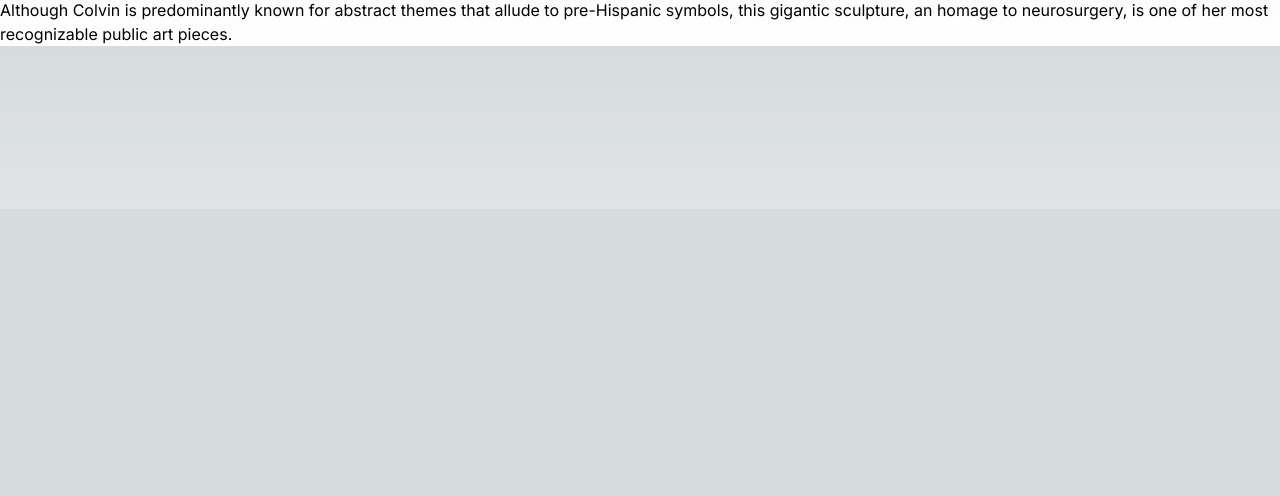
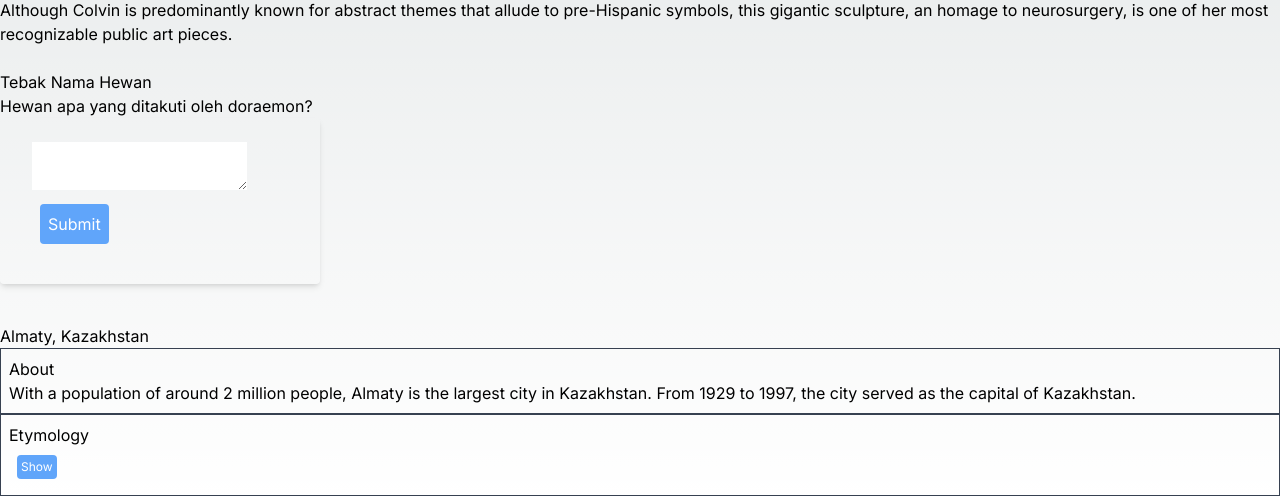
Before and after one commit to Kynantio/04-event-dan-state, a Next.js app: page / in a window 1280 px wide. Shown: the part 591-1087 px from the top of the page. Before the commit the page ends 800 px from the top, so only its background shows below. Built offline with nearby package versions, Linux system fonts and the light colour scheme.

Commit message:
Done Praktikum 5 & 6

```diff
--- /dev/null
+++ b/src/app/component/accordion.tsx
@@ -0,0 +1,38 @@
+import React, { useState } from "react";
+
+export default function Accordion() {
+    const [activeIndex, setActiveIndex] = useState(0);
+
+    return (
+        <>
+            <h2>Almaty, Kazakhstan</h2>
+            <Panel
+                title="About"
+                isActive={activeIndex === 0}
+                onShow={() => setActiveIndex(0)}
+            >
+                With a population of around 2 million people, Almaty is the largest city in Kazakhstan. From 1929 to 1997, the city served as the capital of Kazakhstan.
+            </Panel>
+            <Panel
+                title="Etymology"
+                isActive={activeIndex === 1}
+                onShow={() => setActiveIndex(1)}
+            >
+                The name "Almaty" comes from the Kazakh word "алма" (alma), which means "apple" and is often translated as "full of apples". In fact, the Almaty region is believed to be the possible ancestor of modern domesticated apples.
+            </Panel>
+        </>
+    );
+}
+
+function Panel({ title, children, isActive, onShow }) {
+    return (
+        <section className="panel border border-gray-700 p-2">
+            <h3>{title}</h3>
+            {isActive ? (
+                <p>{children}</p>
+            ) : (
+                <button className="bg-blue-400 text-xs text-white p-1 rounded m-2" onClick={onShow}>Show</button>
+            )}
+        </section>
+    );
+}
--- /dev/null
+++ b/src/app/component/chat.tsx
@@ -0,0 +1,73 @@
+import React, { useState } from 'react';
+
+const contacts = [
+    { name: 'Taylor', email: 'taylor@mail.com' },
+    { name: 'Alice', email: 'alice@mail.com' },
+    { name: 'Bob', email: 'bob@mail.com' }
+];
+
+export function ContactList({ selectedContact, contacts, onSelect }) {
+    return (
+        <section className="contact-list">
+            <ul className='w-full'>
+                {contacts.map(contact =>
+                    <li key={contact.email}>
+                        <button
+                            className="text-xs bg-blue-400 rounded p-1 m-2 text-white"
+                            onClick={() => onSelect(contact)}>
+                            {contact.name}
+                        </button>
+                    </li>
+                )}
+            </ul>
+        </section>
+    );
+}
+
+export function Chat({ contact }) {
+    const [text, setText] = useState('');
+    return (
+        <section className="chat m-2">
+            <textarea
+                rows={5}
+                value={text}
+                placeholder={`Mengobrol dengan ${contact.name}`}
+                onChange={e => setText(e.target.value)}
+            />
+            <br />
+            <button className="text-xs bg-gray-400 rounded px-2 py-1 m-2 text-blue-800">
+                Kirim ke {contact.email}
+            </button>
+        </section>
+    );
+}
+
+export default function Messenger() {
+    const [to, setTo] = useState(contacts[0]);
+    return (
+        <div>
+            <table className="w-1/2 text-sm text-left text-gray-500 dark:text-gray-400">
+                <thead className="text-xs text-gray-700 uppercase bg-gray-50 dark:bg-gray-700 dark:text-gray-400">
+                    <tr>
+                        <th scope="col" className="px-6 py-3">List Kontak</th>
+                        <th scope="col" className="px-6 py-3">Pesan</th>
+                    </tr>
+                </thead>
+                <tbody>
+                    <tr>
+                        <td>
+                            <ContactList
+                                contacts={contacts}
+                                selectedContact={to}
+                                onSelect={contact => setTo(contact)}
+                            />
+                        </td>
+                        <td>
+                            <Chat key={to.email} contact={to} />
+                        </td>
+                    </tr>
+                </tbody>
+            </table>
+        </div>
+    );
+}
--- /dev/null
+++ b/src/app/component/form.tsx
@@ -0,0 +1,64 @@
+import {useState} from "react";
+
+export default function Form(){
+    const [jawaban, setJawaban] = useState('');
+    const [error, setError] = useState('null');
+    const [status, setStatus] = useState('typing');
+
+    if (status == 'succes'){
+        return <h1>Yayy.. jawaban kamu benar!</h1>
+    }
+
+    async function handleSubmit(e:{ preventDefault : () => void; }) {
+        e.preventDefault();
+        setStatus('submitting');
+        try{
+            await submitForm(jawaban);
+            setStatus('succes');
+        }catch{
+            setStatus('typing');
+            setError(err);
+        }
+    }
+    function handleTextareaChange(e){
+        setJawaban(e.target.value);
+    }
+    return(
+        <>
+        <div className="w-full max-w-xs">
+            <h2>Tebak Nama Hewan</h2>
+            <p>Hewan apa yang ditakuti oleh doraemon?</p>
+            <form
+            className="shadow-md rounded px-8 pt-6 pb-8 mb-4 text-black border-gray-400"
+            onSubmit={handleSubmit}>
+                <textarea
+                value= {jawaban}
+                onChange={handleTextareaChange}
+                disabled = {status === 'submitting'}
+                />
+                    <br />
+                    <button
+                    className="bg-blue-400 p-2 m-2 rounded text-white"
+                    disabled={jawaban.length === 0 || status === 'submitting'}>
+                        Submit
+                    </button>
+                    {error!== null && <p className="Error text-red-500 text-sm">{error.message}</p>}
+            </form>
+        </div>
+        </>
+    );
+
+}
+
+function submitForm(jawaban){
+    return new Promise<void>((resolve, reject)=> {
+        setTimeout(()=> {
+            let shouldError = jawaban.toLowerCase() !== 'tikus'
+            if (shouldError){
+                reject(new Error('Tebakan yang bagus tetapi jawaba  salah. Silahkan coba lagi'));
+            }else{
+                resolve();
+            }
+        },500);
+    });
+}
--- a/src/app/page.tsx
+++ b/src/app/page.tsx
@@ -3,6 +3,8 @@ import { Tombol_1 } from "./component/button";
 import { Tombol_2 } from "./component/button";
 import { Tombol_3 } from "./component/button";
 import Gallery from "./component/gallery";
+import Form from "./component/form";
+import Accordion from "./component/accordion";
 
 export default function Home(){
   return(
@@ -19,6 +21,10 @@ export default function Home(){
         </div>
         <br></br>
         <Gallery/>
+        <br />
+        <Form />
+        <br />
+        <Accordion />
       </div>
     </>
   );
```
Also changed, not shown: image/ss_prak_5.png (added), image/ss_prak_6.png (added).
